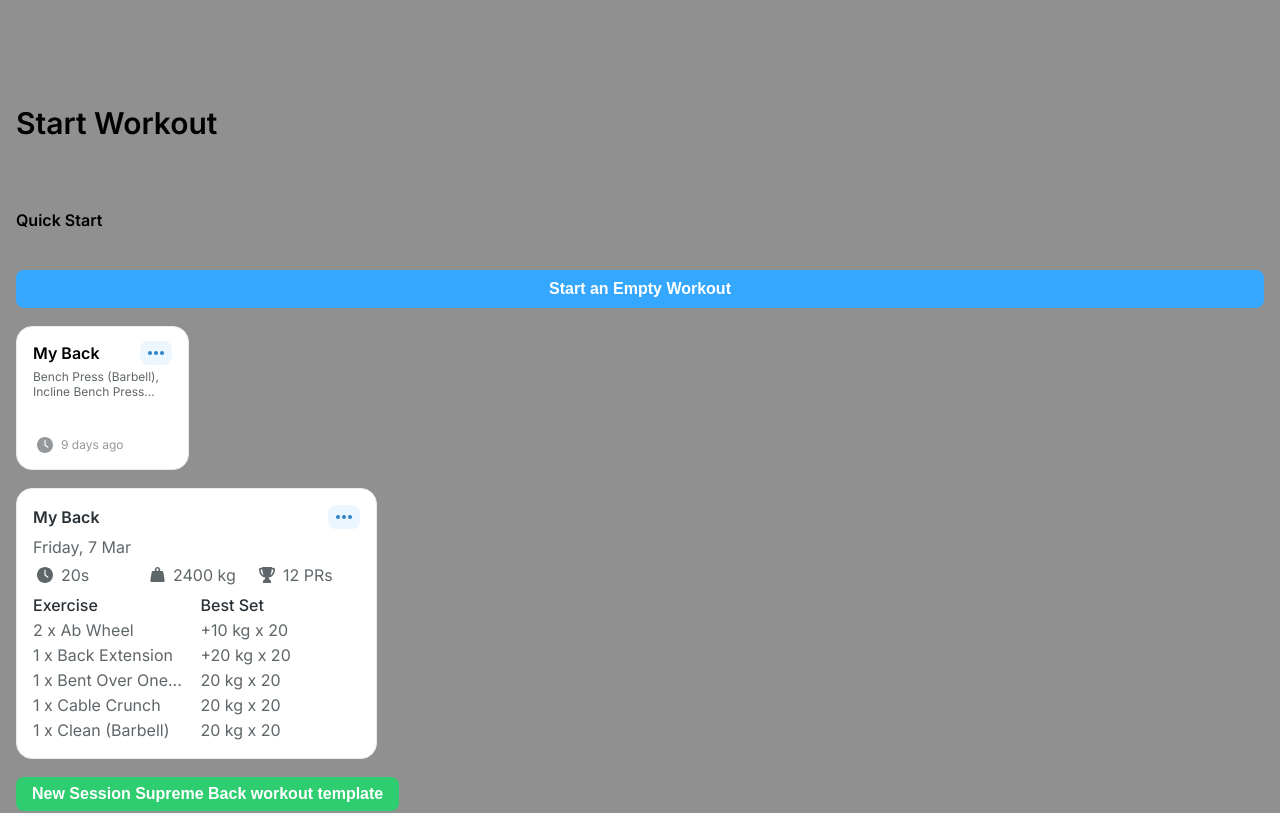
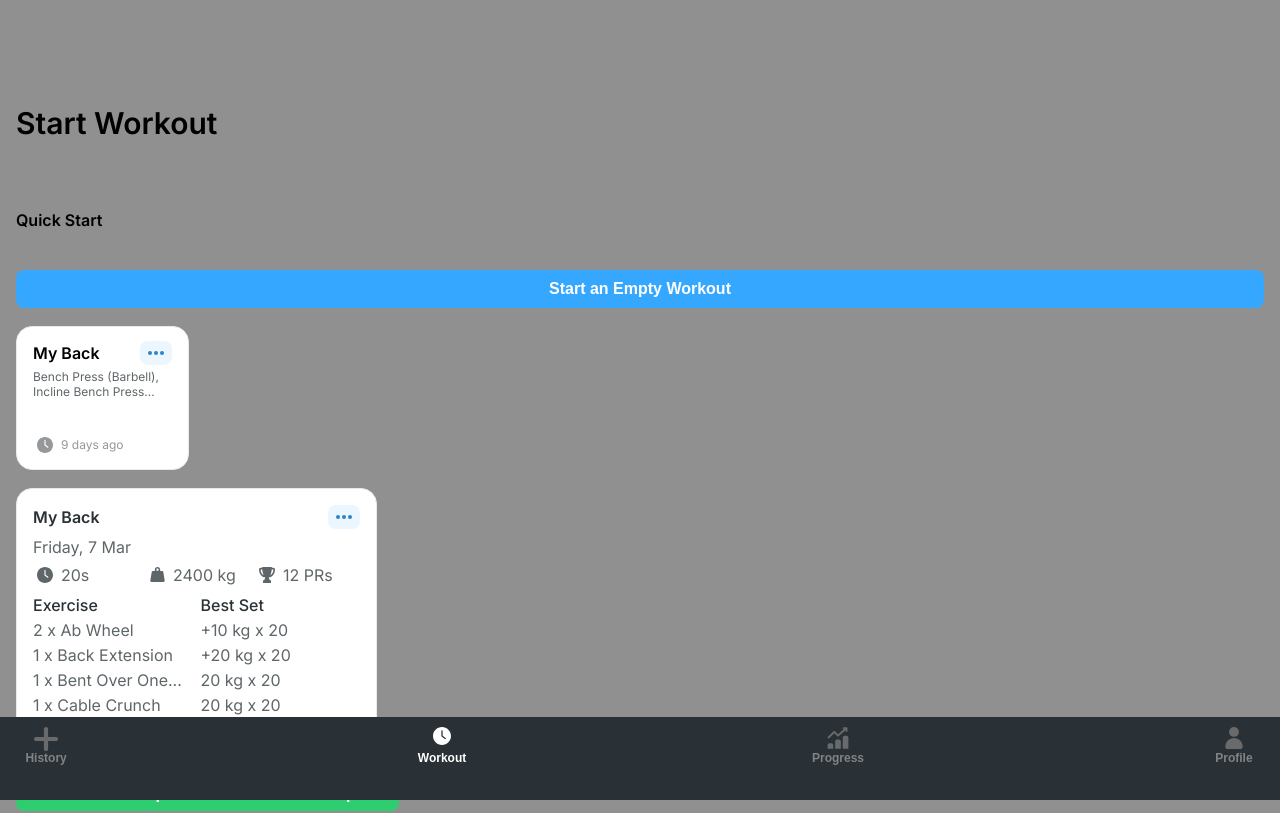
Before and after one commit to harshaand/workout-tracker-app, a React (Vite) app: page / in a window 1280 px wide. Shown: the top 813 px of the page. Built offline with nearby package versions, Linux system fonts and the light colour scheme.

Commit message:
Added a navbar

```diff
--- a/src/App.jsx
+++ b/src/App.jsx
@@ -1,5 +1,9 @@
 import React from 'react'
+import HistoryScreen from './screens/HistoryScreen.jsx'
 import TemplatesScreen from './screens/TemplatesScreen.jsx'
+import ProgressScreen from './screens/ProgressScreen.jsx'
+import ProfileScreen from './screens/ProfileScreen.jsx'
+
 import FinishedWorkoutScreen from './screens/FinishedWorkoutScreen.jsx'
 import { DataProvider } from './DataContext.jsx'
 
@@ -9,7 +13,7 @@ export const RoutingContext = React.createContext({
 })
 
 function App() {
-  const [currentScreen, setCurrentScreen] = React.useState('templates')
+  const [currentScreen, setCurrentScreen] = React.useState('TemplatesScreen')
   let ScreenComponent;
   //FWS = finished workout screen
   let FWS_data = React.useRef({
@@ -26,10 +30,20 @@ function App() {
 
 
   switch (currentScreen) {
-    case 'templates':
+    case 'HistoryScreen':
+      ScreenComponent = <HistoryScreen />;
+      break;
+    case 'TemplatesScreen':
       ScreenComponent = <TemplatesScreen />;
       break;
-    case 'finished-workout':
+    case 'ProgressScreen':
+      ScreenComponent = <ProgressScreen />;
+      break;
+    case 'ProfileScreen':
+      ScreenComponent = <ProfileScreen />;
+      break;
+
+    case 'FinishedWorkoutScreen':
       ScreenComponent = <FinishedWorkoutScreen
         oldExercises={FWS_data.current.oldExercises}
         newExercises={FWS_data.current.newExercises}
--- /dev/null
+++ b/src/components/Navbar.jsx
@@ -0,0 +1,18 @@
+import React from 'react'
+import { NavAdd, NavClock, NavProgress, NavUser } from '../assets/icons/icons.js';
+import { RoutingContext } from '../App.jsx'
+
+function Navbar({ }) {
+    const { currentScreen, handleScreenChange } = React.useContext(RoutingContext)
+
+    return (
+        <div className="navbar">
+            <button className={`navbar__btn ${currentScreen === 'HistoryScreen' ? 'navbar__btn--active' : 'navbar__btn--inactive'}`} onClick={() => handleScreenChange('HistoryScreen')}><NavAdd />History</button>
+            <button className={`navbar__btn ${currentScreen === 'TemplatesScreen' ? 'navbar__btn--active' : 'navbar__btn--inactive'}`} onClick={() => handleScreenChange('TemplatesScreen')}><NavClock className='navbar__btn__icon--clock' />Workout</button>
+            <button className={`navbar__btn ${currentScreen === 'ProgressScreen' ? 'navbar__btn--active' : 'navbar__btn--inactive'}`} onClick={() => handleScreenChange('ProgressScreen')}><NavProgress />Progress</button>
+            <button className={`navbar__btn ${currentScreen === 'ProfileScreen' ? 'navbar__btn--active' : 'navbar__btn--inactive'}`} onClick={() => handleScreenChange('ProfileScreen')}><NavUser />Profile</button>
+        </div>
+    )
+}
+
+export default Navbar
--- a/src/css/index.scss
+++ b/src/css/index.scss
@@ -163,3 +163,52 @@ body {
   width: 100%;
   padding: 0 var(--general-padding);
 }
+
+/************************************NAV BAR************************************/
+
+.navbar {
+  position: fixed;
+  z-index: 2;
+  bottom: 0;
+  left: 0;
+  width: 100%;
+  height: 83px;
+  background-color: var(--black-blue-light);
+
+  display: flex;
+  justify-content: space-between;
+  align-items: center;
+  padding: 0px 8px 25px 8px;
+  box-sizing: border-box;
+
+  &__btn {
+    display: flex;
+    flex-direction: column;
+    padding: 2px 0;
+    justify-content: space-between;
+    align-items: center;
+    text-decoration: none;
+    height: 42px;
+    width: 76.2px;
+    font-size: var(--body-text-small);
+    font-weight: 600;
+
+    background-color: #00000000;
+
+
+    &--inactive {
+      color: var(--gray-nav-2);
+      fill: var(--gray-nav-1);
+    }
+
+    &--active {
+      color: var(--white);
+      fill: var(--white);
+    }
+
+    &:hover {
+      text-decoration: underline;
+    }
+
+  }
+}
--- a/src/screens/FinishedWorkoutScreen.jsx
+++ b/src/screens/FinishedWorkoutScreen.jsx
@@ -38,7 +38,7 @@ function FinishedWorkoutScreen({ oldExercises, newExercises, templateId, templat
                         handleUpdateTemplate()
                         saveToHistory()
                         setShowModal(false)
-                        handleScreenChange('templates')
+                        handleScreenChange('TemplatesScreen')
                     }}>Save as Template</ButtonBig>
                     <ButtonBig color="gray" onClick={() => setShowModal(false)}>No thanks!</ButtonBig>
                 </div>
@@ -170,7 +170,7 @@ function FinishedWorkoutScreen({ oldExercises, newExercises, templateId, templat
                     handleUpdateTemplate()
                     saveToHistory()
                     setShowModal(false)
-                    handleScreenChange('templates')
+                    handleScreenChange('TemplatesScreen')
                 }
                 } color="redSoft">{updateTemplateMessage}</ButtonBig>;
             } else {
@@ -178,7 +178,7 @@ function FinishedWorkoutScreen({ oldExercises, newExercises, templateId, templat
                     handleUpdateTemplate()
                     saveToHistory()
                     setShowModal(false)
-                    handleScreenChange('templates')
+                    handleScreenChange('TemplatesScreen')
                 }} color="blueSoft">{updateTemplateMessage}</ButtonBig>;
             }
         }
@@ -192,13 +192,13 @@ function FinishedWorkoutScreen({ oldExercises, newExercises, templateId, templat
                         handleUpdateValues()
                         saveToHistory()
                         setShowModal(false)
-                        handleScreenChange('templates')
+                        handleScreenChange('TemplatesScreen')
                     }}>{updatedValuesMessage}</ButtonBig> : 'no button'}
                     {updateTemplateButton}
                     <ButtonBig color="gray" onClick={() => {
                         saveToHistory()
                         setShowModal(false)
-                        handleScreenChange('templates')
+                        handleScreenChange('TemplatesScreen')
                     }}>Keep Orignal Template</ButtonBig>
                 </div>
             </>
--- /dev/null
+++ b/src/screens/HistoryScreen.jsx
@@ -0,0 +1,13 @@
+import React from 'react'
+import Navbar from '../components/Navbar.jsx'
+
+function HistoryScreen() {
+    return (
+        <div>
+            <h1>History Screen</h1>
+            <Navbar />
+        </div>
+    )
+}
+
+export default HistoryScreen
--- /dev/null
+++ b/src/screens/ProfileScreen.jsx
@@ -0,0 +1,13 @@
+import React from 'react'
+import Navbar from '../components/Navbar.jsx'
+
+function ProfileScreen() {
+    return (
+        <div>
+            <h1>Profile Screen</h1>
+            <Navbar />
+        </div>
+    )
+}
+
+export default ProfileScreen
--- /dev/null
+++ b/src/screens/ProgressScreen.jsx
@@ -0,0 +1,13 @@
+import React from 'react'
+import Navbar from '../components/Navbar.jsx'
+
+function ProgressScreen() {
+    return (
+        <div>
+            <h1>Progress Screen</h1>
+            <Navbar />
+        </div>
+    )
+}
+
+export default ProgressScreen
--- a/src/screens/SessionScreen.jsx
+++ b/src/screens/SessionScreen.jsx
@@ -571,22 +571,22 @@ function SessionScreen({ template, screenVariant = 'newSession' }) {
 
                 {/*newEmptySession*/}
                 <ModalSaveAsNewTemplate showSaveAsNewTemplate={showSaveAsNewTemplate} setShowSaveAsNewTemplate={setShowSaveAsNewTemplate} clearInterval={() => clearInterval(intervalRef.current)}
-                    handleScreenChange={() => handleScreenChange('finished-workout', template.exercises, exercises, template.id, template, workoutId, currentDate, screenVariant, sessionDuration, notes.current.value)}
+                    handleScreenChange={() => handleScreenChange('FinishedWorkoutScreen', template.exercises, exercises, template.id, template, workoutId, currentDate, screenVariant, sessionDuration, notes.current.value)}
                     emptySets={exercises.filter(exercise => exercise.sets.some(set => set.completed === false)).length > 0 ? true : false} />
 
                 {/*newSession*/}
                 <ModalFinishWorkout showFinishModal={showFinishModal} setShowFinishModal={setShowFinishModal} clearInterval={() => clearInterval(intervalRef.current)}
-                    handleScreenChange={() => handleScreenChange('finished-workout', template.exercises, exercises, template.id, template, workoutId, currentDate, screenVariant, sessionDuration, notes.current.value)} />
+                    handleScreenChange={() => handleScreenChange('FinishedWorkoutScreen', template.exercises, exercises, template.id, template, workoutId, currentDate, screenVariant, sessionDuration, notes.current.value)} />
 
 
                 {/*editSession*/}
                 <ModalSaveWorkout showSaveWorkoutModal={showSaveWorkoutModal} setShowSaveWorkoutModal={setShowSaveWorkoutModal} saveToHistory={saveToHistory}
-                    handleScreenChange={() => handleScreenChange('templates')} />
+                    handleScreenChange={() => handleScreenChange('TemplatesScreen')} />
 
 
                 {/*editTemplate + newEmptyTemplate*/}
                 <ModalSaveTemplate showSaveTemplateModal={showSaveTemplateModal} setShowSaveTemplateModal={setShowSaveTemplateModal} handleUpdateTemplate={handleUpdateTemplate}
-                    handleScreenChange={() => handleScreenChange('templates')} />
+                    handleScreenChange={() => handleScreenChange('TemplatesScreen')} />
             </div>
 
 
--- a/src/screens/TemplatesScreen.jsx
+++ b/src/screens/TemplatesScreen.jsx
@@ -7,6 +7,7 @@ import CardWorkoutTemplate from '../components/Cards/CardWorkoutTemplate.jsx'
 import CardWorkoutHistory from '../components/Cards/CardWorkoutHistory.jsx'
 import CardExerciseTracker from '../components/Cards/CardExerciseTracker.jsx'
 import FolderList from '../OTHER/FoldersFunctionality.jsx'
+import Navbar from '../components/Navbar.jsx'
 
 import { useData } from '../DataContext.jsx'
 import SessionScreen from './SessionScreen.jsx'
@@ -66,7 +67,8 @@ function TemplatesScreen() {
         ]
     }
 
-    return (
+    return (<>
+        <Navbar />
         <div className="container-app">
             <div className="div-header">
                 <h1>Start Workout</h1>
@@ -158,6 +160,7 @@ function TemplatesScreen() {
             </div>
 
         </div>
+    </>
     )
 }
 
```
